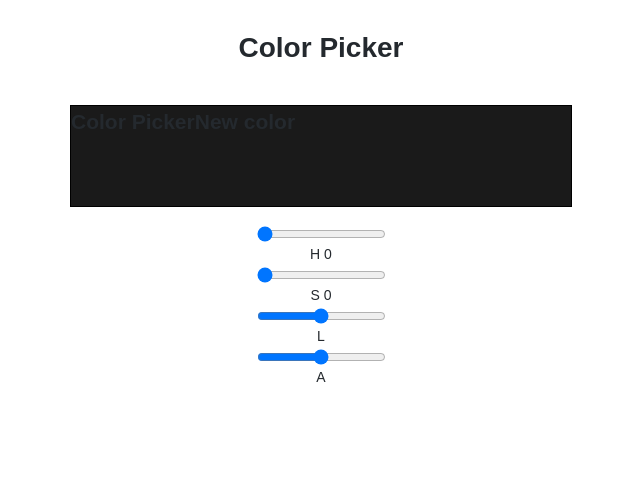
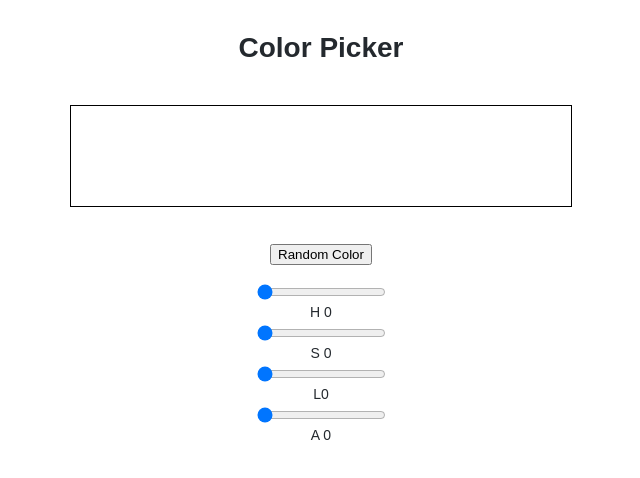
Before and after one commit to Amheisern/ColorPicker, a React (Vite) app: page / in a window 1280 px wide. Shown: the top 478 px of the page, without its empty margins (319-959 px from the left). Built offline with nearby package versions, Linux system fonts and the light colour scheme.

Commit message:
got the alpha to work and the lightness to work

```diff
--- a/src/components/Picker.tsx
+++ b/src/components/Picker.tsx
@@ -3,7 +3,9 @@ import React, { useState } from 'react'
 export function Picker() {
   const [hueValue, hueSetValue] = useState<string | number>(0)
   const [saturationValue, saturationSetValue] = useState<string | number>(0)
-  const newBackgroundColor = `hsl(${hueValue},${saturationValue}%,10%)`
+  const [lightnessValue, lightnessSetValue] = useState<string | number>(0)
+  const [alphaValue, alphaSetValue] = useState<string | number>(0)
+  const newBackgroundColor = `hsla(${hueValue},${saturationValue}%,${lightnessValue}%,${alphaValue}%)`
   const newStyle = { backgroundColor: newBackgroundColor }
   // Declares we are going to use some state (e.g. useState)
   // • Sets initial value (e.g. 0)
@@ -19,18 +21,30 @@ export function Picker() {
   // const newStyle = { backgroundColor: newBackgroundColor }
   function handleSaturationValue(event: React.ChangeEvent<HTMLInputElement>) {
     saturationSetValue(event.target.value)
+    console.log('hue')
   }
   function handleHueSlideValue(event: React.ChangeEvent<HTMLInputElement>) {
     // event.preventDefault()
     hueSetValue(event.target.value)
     // const newHueValue = hueValue + 1
     // hueSetValue(newHueValue)
-    console.log('slide')
+    console.log('hue')
   }
+  function handleLightnessValue(event: React.ChangeEvent<HTMLInputElement>) {
+    lightnessSetValue(event.target.value)
+  }
+  function handleAlphaValue(event: React.ChangeEvent<HTMLInputElement>) {
+    alphaSetValue(event.target.value)
+  }
+
   return (
     <div>
       <h1>Color Picker</h1>
-      <h2 style={newStyle}>Color PickerNew color</h2>
+      <h2 style={newStyle}></h2>
+      <h3>
+        <button>Random Color</button>
+        <span id="color"></span>
+      </h3>
       <div>
         <input
           value={hueValue}
@@ -43,6 +57,7 @@ export function Picker() {
         />
         <label htmlFor="Hue">H {hueValue}</label>
       </div>
+
       <div>
         <input
           value={saturationValue}
@@ -55,19 +70,30 @@ export function Picker() {
         />
         <label htmlFor="Saturation">S {saturationValue}</label>
       </div>
+
       <div>
         <input
+          value={lightnessValue}
+          onChange={handleLightnessValue}
           type="range"
           id="Lightness"
           name="Lightness"
           min="0%"
           max="100%"
         />
-        <label htmlFor="Lightness">L</label>
+        <label htmlFor="Lightness">L{lightnessValue}</label>
       </div>
       <div>
-        <input type="range" id="Alpha" name="Alpha" min="0" max="100" />
-        <label htmlFor="Alpha">A</label>
+        <input
+          value={alphaValue}
+          onChange={handleAlphaValue}
+          type="range"
+          id="Alpha"
+          name="Alpha"
+          min="0"
+          max="100"
+        />
+        <label htmlFor="Alpha">A {alphaValue}</label>
       </div>
     </div>
   )
```
